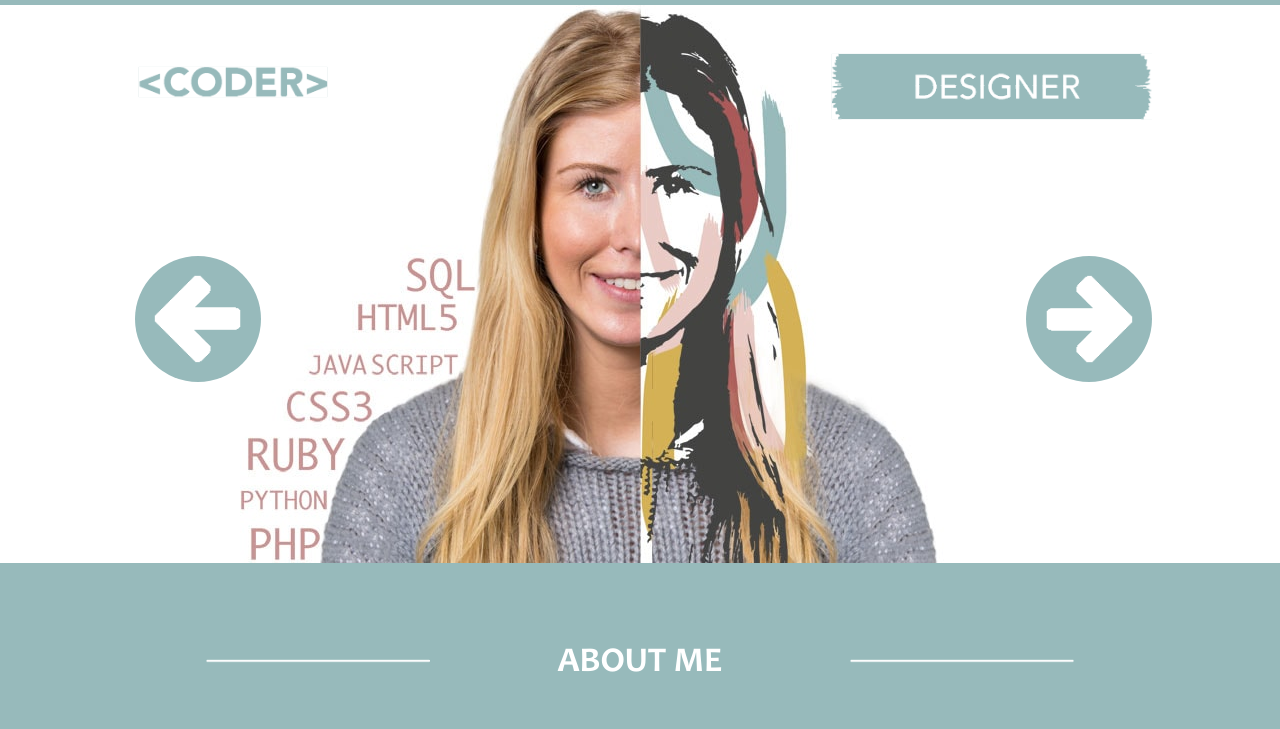
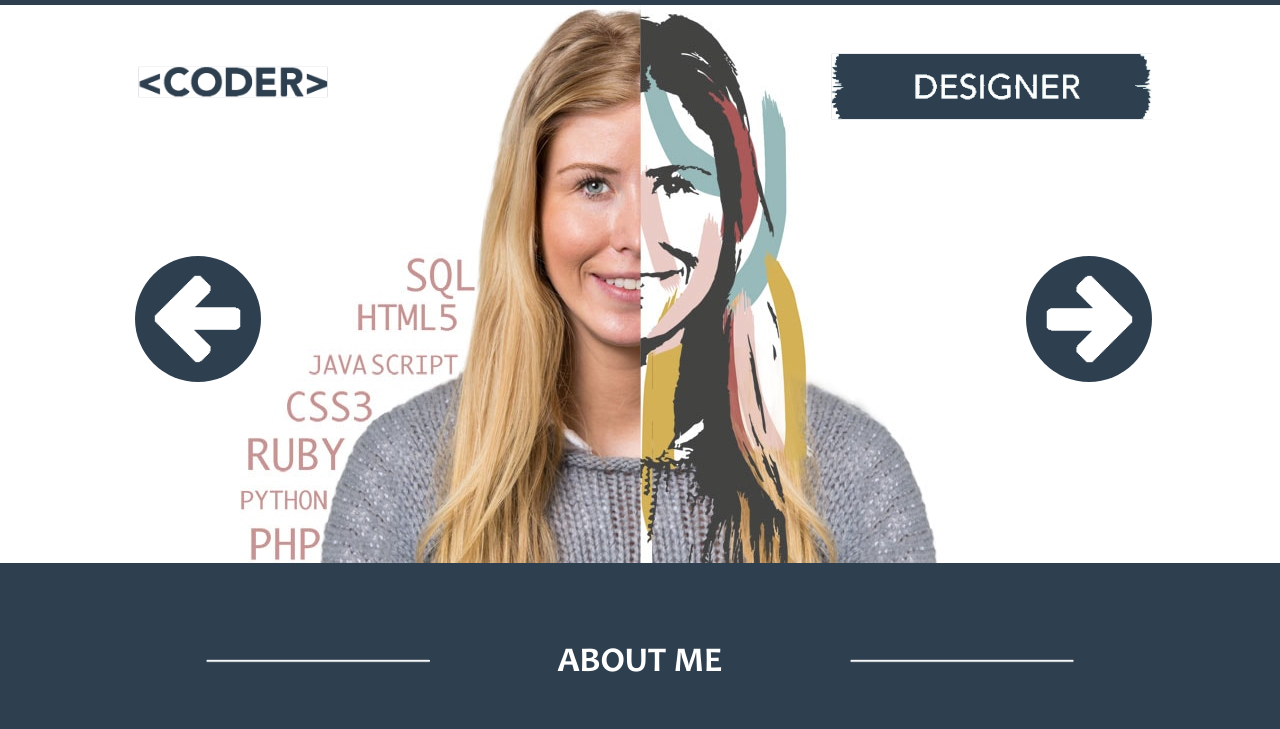
Before and after one commit to BrigitteKozena/brigittekozena.github.io, a plain HTML site: page index.html in a window 1280 px wide. Shown: the part 100-829 px from the top of the page. Drawn offline with Linux system fonts and the light colour scheme.

Commit message:
changed background color

```diff
--- a/style.css
+++ b/style.css
@@ -12,7 +12,7 @@
 }
 
 body,#btnLeft,#btnRight,#btnCoder,#btnDesigner,#header{
-	background:#97babb;
+	background:#2e3f50;
 /*	background:#754ebf; */
 }
 
```
